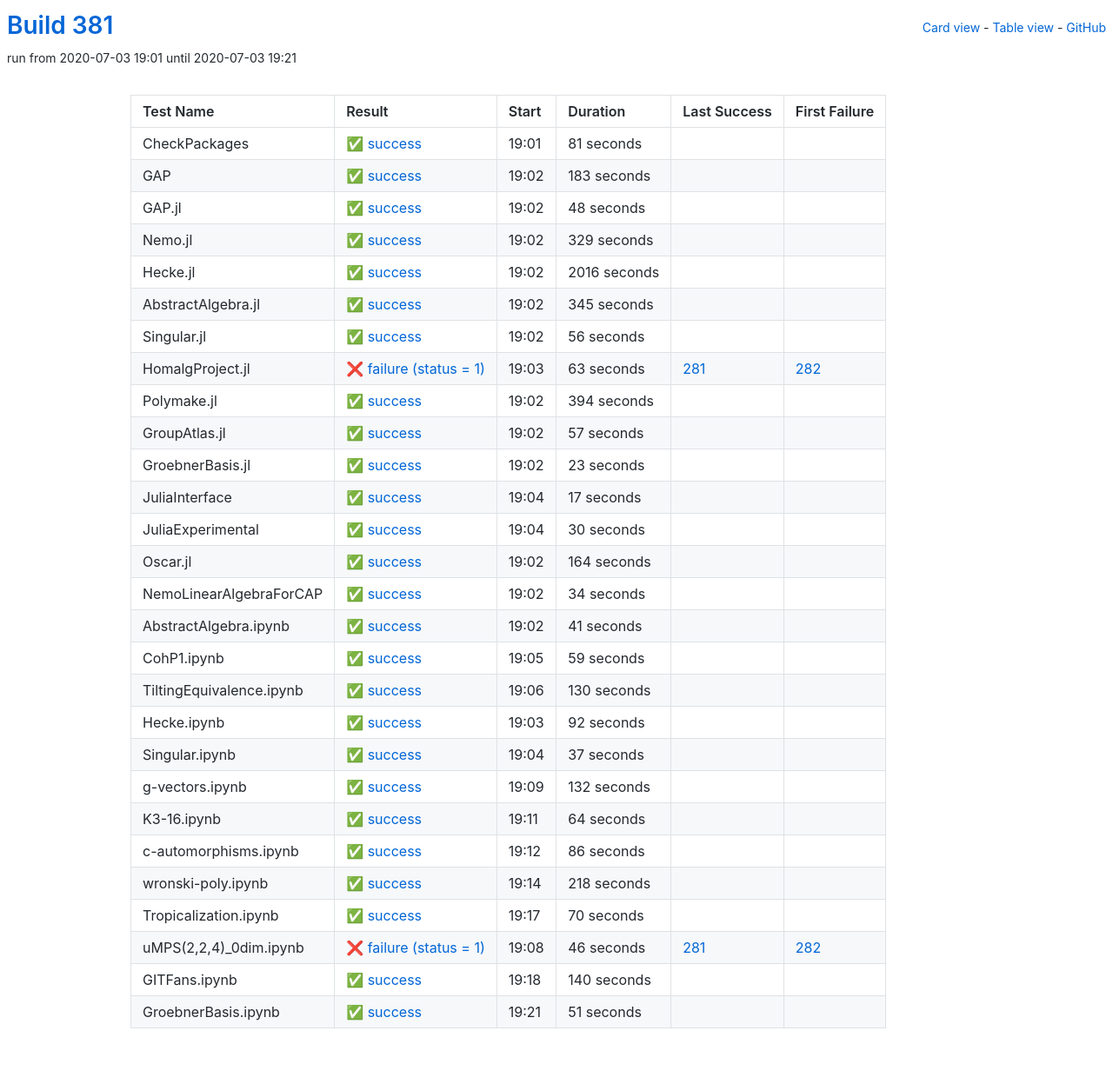
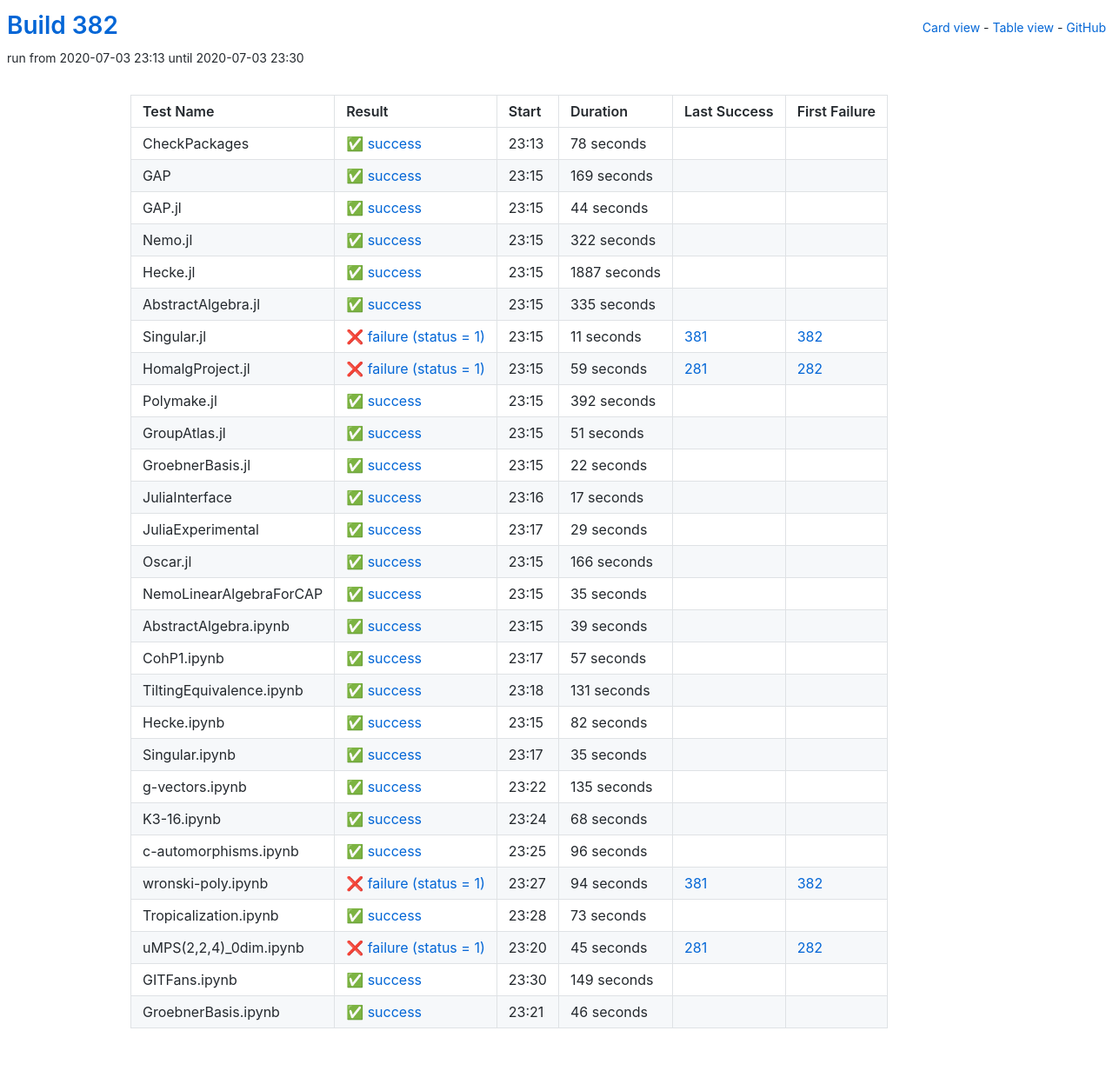
Before and after one commit to oscar-system/oscar-ci-status-stable, a Jekyll site: the page built from table.html, in a window 1280 px wide. Shown: the whole page at 87% size. Built offline with Jekyll 4.4.1, drawn with Linux system fonts in a browser that asks for light colours.

Commit message:
Build #382

```diff
--- a/_data/ci.yml
+++ b/_data/ci.yml
@@ -1,6 +1,6 @@
 ---
-build: 381
-build_url: https://oscarci.mathematik.uni-kl.de/job/oscar-stable/381/
+build: 382
+build_url: https://oscarci.mathematik.uni-kl.de/job/oscar-stable/382/
 job: oscar-stable
 organization: oscar-system
 repo: oscar-ci-status-stable
@@ -8,140 +8,140 @@ repourl: https://github.com/oscar-system/oscar-ci-status-stable
 tests:
 - name: CheckPackages
   id: checkpackages
-  log: https://oscarci.mathematik.uni-kl.de/job/oscar-stable/381/artifact/logs/build-381/CheckPackages.log
-  start: 2020-07-03 19:01
+  log: https://oscarci.mathematik.uni-kl.de/job/oscar-stable/382/artifact/logs/build-382/CheckPackages.log
+  start: 2020-07-03 23:13
   success: true
   exitcode: 0
   status: success
-  duration: 81
+  duration: 78
   last_success: false
   last_success_url:
   first_failure: false
   first_failure_url:
 - name: GAP
   id: gap
-  log: https://oscarci.mathematik.uni-kl.de/job/oscar-stable/381/artifact/logs/build-381/GAP.log
-  start: 2020-07-03 19:02
+  log: https://oscarci.mathematik.uni-kl.de/job/oscar-stable/382/artifact/logs/build-382/GAP.log
+  start: 2020-07-03 23:15
   success: true
   exitcode: 0
   status: success
-  duration: 183
+  duration: 169
   last_success: false
   last_success_url:
   first_failure: false
   first_failure_url:
 - name: GAP.jl
   id: gap-jl
-  log: https://oscarci.mathematik.uni-kl.de/job/oscar-stable/381/artifact/logs/build-381/GAP.jl.log
-  start: 2020-07-03 19:02
+  log: https://oscarci.mathematik.uni-kl.de/job/oscar-stable/382/artifact/logs/build-382/GAP.jl.log
+  start: 2020-07-03 23:15
   success: true
   exitcode: 0
   status: success
-  duration: 48
+  duration: 44
   last_success: false
   last_success_url:
   first_failure: false
   first_failure_url:
 - name: Nemo.jl
   id: nemo-jl
-  log: https://oscarci.mathematik.uni-kl.de/job/oscar-stable/381/artifact/logs/build-381/Nemo.jl.log
-  start: 2020-07-03 19:02
+  log: https://oscarci.mathematik.uni-kl.de/job/oscar-stable/382/artifact/logs/build-382/Nemo.jl.log
+  start: 2020-07-03 23:15
   success: true
   exitcode: 0
   status: success
-  duration: 329
+  duration: 322
   last_success: false
   last_success_url:
   first_failure: false
   first_failure_url:
 - name: Hecke.jl
   id: hecke-jl
-  log: https://oscarci.mathematik.uni-kl.de/job/oscar-stable/381/artifact/logs/build-381/Hecke.jl.log
-  start: 2020-07-03 19:02
+  log: https://oscarci.mathematik.uni-kl.de/job/oscar-stable/382/artifact/logs/build-382/Hecke.jl.log
+  start: 2020-07-03 23:15
   success: true
   exitcode: 0
   status: success
-  duration: 2016
+  duration: 1887
   last_success: false
   last_success_url:
   first_failure: false
   first_failure_url:
 - name: AbstractAlgebra.jl
   id: abstractalgebra-jl
-  log: https://oscarci.mathematik.uni-kl.de/job/oscar-stable/381/artifact/logs/build-381/AbstractAlgebra.jl.log
-  start: 2020-07-03 19:02
+  log: https://oscarci.mathematik.uni-kl.de/job/oscar-stable/382/artifact/logs/build-382/AbstractAlgebra.jl.log
+  start: 2020-07-03 23:15
   success: true
   exitcode: 0
   status: success
-  duration: 345
+  duration: 335
   last_success: false
   last_success_url:
   first_failure: false
   first_failure_url:
 - name: Singular.jl
   id: singular-jl
-  log: https://oscarci.mathematik.uni-kl.de/job/oscar-stable/381/artifact/logs/build-381/Singular.jl.log
-  start: 2020-07-03 19:02
-  success: true
-  exitcode: 0
-  status: success
-  duration: 56
-  last_success: false
-  last_success_url:
-  first_failure: false
-  first_failure_url:
-- name: HomalgProject.jl
-  id: homalgproject-jl
-  log: https://oscarci.mathematik.uni-kl.de/job/oscar-stable/381/artifact/logs/build-381/HomalgProject.jl.log
-  start: 2020-07-03 19:03
+  log: https://oscarci.mathematik.uni-kl.de/job/oscar-stable/382/artifact/logs/build-382/Singular.jl.log
+  start: 2020-07-03 23:15
   success: false
   exitcode: 1
   status: failure
-  duration: 63
+  duration: 11
+  last_success: 381
+  last_success_url: https://oscarci.mathematik.uni-kl.de/job/oscar-stable/381/
+  first_failure: 382
+  first_failure_url: https://oscarci.mathematik.uni-kl.de/job/oscar-stable/382/
+- name: HomalgProject.jl
+  id: homalgproject-jl
+  log: https://oscarci.mathematik.uni-kl.de/job/oscar-stable/382/artifact/logs/build-382/HomalgProject.jl.log
+  start: 2020-07-03 23:15
+  success: false
+  exitcode: 1
+  status: failure
+  duration: 59
   last_success: 281
   last_success_url: https://oscarci.mathematik.uni-kl.de/job/oscar-stable/281/
   first_failure: 282
   first_failure_url: https://oscarci.mathematik.uni-kl.de/job/oscar-stable/282/
 - name: Polymake.jl
   id: polymake-jl
-  log: https://oscarci.mathematik.uni-kl.de/job/oscar-stable/381/artifact/logs/build-381/Polymake.jl.log
-  start: 2020-07-03 19:02
+  log: https://oscarci.mathematik.uni-kl.de/job/oscar-stable/382/artifact/logs/build-382/Polymake.jl.log
+  start: 2020-07-03 23:15
   success: true
   exitcode: 0
   status: success
-  duration: 394
+  duration: 392
   last_success: false
   last_success_url:
   first_failure: false
   first_failure_url:
 - name: GroupAtlas.jl
   id: groupatlas-jl
-  log: https://oscarci.mathematik.uni-kl.de/job/oscar-stable/381/artifact/logs/build-381/GroupAtlas.jl.log
-  start: 2020-07-03 19:02
+  log: https://oscarci.mathematik.uni-kl.de/job/oscar-stable/382/artifact/logs/build-382/GroupAtlas.jl.log
+  start: 2020-07-03 23:15
   success: true
   exitcode: 0
   status: success
-  duration: 57
+  duration: 51
   last_success: false
   last_success_url:
   first_failure: false
   first_failure_url:
 - name: GroebnerBasis.jl
   id: groebnerbasis-jl
-  log: https://oscarci.mathematik.uni-kl.de/job/oscar-stable/381/artifact/logs/build-381/GroebnerBasis.jl.log
-  start: 2020-07-03 19:02
+  log: https://oscarci.mathematik.uni-kl.de/job/oscar-stable/382/artifact/logs/build-382/GroebnerBasis.jl.log
+  start: 2020-07-03 23:15
   success: true
   exitcode: 0
   status: success
-  duration: 23
+  duration: 22
   last_success: false
   last_success_url:
   first_failure: false
   first_failure_url:
 - name: JuliaInterface
   id: juliainterface
-  log: https://oscarci.mathematik.uni-kl.de/job/oscar-stable/381/artifact/logs/build-381/JuliaInterface.log
-  start: 2020-07-03 19:04
+  log: https://oscarci.mathematik.uni-kl.de/job/oscar-stable/382/artifact/logs/build-382/JuliaInterface.log
+  start: 2020-07-03 23:16
   success: true
   exitcode: 0
   status: success
@@ -152,192 +152,192 @@ tests:
   first_failure_url:
 - name: JuliaExperimental
   id: juliaexperimental
-  log: https://oscarci.mathematik.uni-kl.de/job/oscar-stable/381/artifact/logs/build-381/JuliaExperimental.log
-  start: 2020-07-03 19:04
+  log: https://oscarci.mathematik.uni-kl.de/job/oscar-stable/382/artifact/logs/build-382/JuliaExperimental.log
+  start: 2020-07-03 23:17
   success: true
   exitcode: 0
   status: success
-  duration: 30
+  duration: 29
   last_success: false
   last_success_url:
   first_failure: false
   first_failure_url:
 - name: Oscar.jl
   id: oscar-jl
-  log: https://oscarci.mathematik.uni-kl.de/job/oscar-stable/381/artifact/logs/build-381/Oscar.jl.log
-  start: 2020-07-03 19:02
+  log: https://oscarci.mathematik.uni-kl.de/job/oscar-stable/382/artifact/logs/build-382/Oscar.jl.log
+  start: 2020-07-03 23:15
   success: true
   exitcode: 0
   status: success
-  duration: 164
+  duration: 166
   last_success: false
   last_success_url:
   first_failure: false
   first_failure_url:
 - name: NemoLinearAlgebraForCAP
   id: nemolinearalgebraforcap
-  log: https://oscarci.mathematik.uni-kl.de/job/oscar-stable/381/artifact/logs/build-381/NemoLinearAlgebraForCAP.log
-  start: 2020-07-03 19:02
+  log: https://oscarci.mathematik.uni-kl.de/job/oscar-stable/382/artifact/logs/build-382/NemoLinearAlgebraForCAP.log
+  start: 2020-07-03 23:15
   success: true
   exitcode: 0
   status: success
-  duration: 34
+  duration: 35
   last_success: false
   last_success_url:
   first_failure: false
   first_failure_url:
 - name: AbstractAlgebra.ipynb
   id: abstractalgebra-ipynb
-  log: https://oscarci.mathematik.uni-kl.de/job/oscar-stable/381/artifact/logs/build-381/AbstractAlgebra.ipynb.log
-  start: 2020-07-03 19:02
+  log: https://oscarci.mathematik.uni-kl.de/job/oscar-stable/382/artifact/logs/build-382/AbstractAlgebra.ipynb.log
+  start: 2020-07-03 23:15
   success: true
   exitcode: 0
   status: success
-  duration: 41
+  duration: 39
   last_success: false
   last_success_url:
   first_failure: false
   first_failure_url:
 - name: CohP1.ipynb
   id: cohp1-ipynb
-  log: https://oscarci.mathematik.uni-kl.de/job/oscar-stable/381/artifact/logs/build-381/CohP1.ipynb.log
-  start: 2020-07-03 19:05
+  log: https://oscarci.mathematik.uni-kl.de/job/oscar-stable/382/artifact/logs/build-382/CohP1.ipynb.log
+  start: 2020-07-03 23:17
   success: true
   exitcode: 0
   status: success
-  duration: 59
+  duration: 57
   last_success: false
   last_success_url:
   first_failure: false
   first_failure_url:
 - name: TiltingEquivalence.ipynb
   id: tiltingequivalence-ipynb
-  log: https://oscarci.mathematik.uni-kl.de/job/oscar-stable/381/artifact/logs/build-381/TiltingEquivalence.ipynb.log
-  start: 2020-07-03 19:06
+  log: https://oscarci.mathematik.uni-kl.de/job/oscar-stable/382/artifact/logs/build-382/TiltingEquivalence.ipynb.log
+  start: 2020-07-03 23:18
   success: true
   exitcode: 0
   status: success
-  duration: 130
+  duration: 131
   last_success: false
   last_success_url:
   first_failure: false
   first_failure_url:
 - name: Hecke.ipynb
   id: hecke-ipynb
-  log: https://oscarci.mathematik.uni-kl.de/job/oscar-stable/381/artifact/logs/build-381/Hecke.ipynb.log
-  start: 2020-07-03 19:03
+  log: https://oscarci.mathematik.uni-kl.de/job/oscar-stable/382/artifact/logs/build-382/Hecke.ipynb.log
+  start: 2020-07-03 23:15
   success: true
   exitcode: 0
   status: success
-  duration: 92
+  duration: 82
   last_success: false
   last_success_url:
   first_failure: false
   first_failure_url:
 - name: Singular.ipynb
   id: singular-ipynb
-  log: https://oscarci.mathematik.uni-kl.de/job/oscar-stable/381/artifact/logs/build-381/Singular.ipynb.log
-  start: 2020-07-03 19:04
+  log: https://oscarci.mathematik.uni-kl.de/job/oscar-stable/382/artifact/logs/build-382/Singular.ipynb.log
+  start: 2020-07-03 23:17
   success: true
   exitcode: 0
   status: success
-  duration: 37
+  duration: 35
   last_success: false
   last_success_url:
   first_failure: false
   first_failure_url:
 - name: g-vectors.ipynb
   id: g-vectors-ipynb
-  log: https://oscarci.mathematik.uni-kl.de/job/oscar-stable/381/artifact/logs/build-381/g-vectors.ipynb.log
-  start: 2020-07-03 19:09
+  log: https://oscarci.mathematik.uni-kl.de/job/oscar-stable/382/artifact/logs/build-382/g-vectors.ipynb.log
+  start: 2020-07-03 23:22
   success: true
   exitcode: 0
   status: success
-  duration: 132
+  duration: 135
   last_success: false
   last_success_url:
   first_failure: false
   first_failure_url:
 - name: K3-16.ipynb
   id: k3-16-ipynb
-  log: https://oscarci.mathematik.uni-kl.de/job/oscar-stable/381/artifact/logs/build-381/K3-16.ipynb.log
-  start: 2020-07-03 19:11
+  log: https://oscarci.mathematik.uni-kl.de/job/oscar-stable/382/artifact/logs/build-382/K3-16.ipynb.log
+  start: 2020-07-03 23:24
   success: true
   exitcode: 0
   status: success
-  duration: 64
+  duration: 68
   last_success: false
   last_success_url:
   first_failure: false
   first_failure_url:
 - name: c-automorphisms.ipynb
   id: c-automorphisms-ipynb
-  log: https://oscarci.mathematik.uni-kl.de/job/oscar-stable/381/artifact/logs/build-381/c-automorphisms.ipynb.log
-  start: 2020-07-03 19:12
+  log: https://oscarci.mathematik.uni-kl.de/job/oscar-stable/382/artifact/logs/build-382/c-automorphisms.ipynb.log
+  start: 2020-07-03 23:25
   success: true
   exitcode: 0
   status: success
-  duration: 86
+  duration: 96
   last_success: false
   last_success_url:
   first_failure: false
   first_failure_url:
 - name: wronski-poly.ipynb
   id: wronski-poly-ipynb
-  log: https://oscarci.mathematik.uni-kl.de/job/oscar-stable/381/artifact/logs/build-381/wronski-poly.ipynb.log
-  start: 2020-07-03 19:14
+  log: https://oscarci.mathematik.uni-kl.de/job/oscar-stable/382/artifact/logs/build-382/wronski-poly.ipynb.log
+  start: 2020-07-03 23:27
+  success: false
+  exitcode: 1
+  status: failure
+  duration: 94
+  last_success: 381
+  last_success_url: https://oscarci.mathematik.uni-kl.de/job/oscar-stable/381/
+  first_failure: 382
+  first_failure_url: https://oscarci.mathematik.uni-kl.de/job/oscar-stable/382/
+- name: Tropicalization.ipynb
+  id: tropicalization-ipynb
+  log: https://oscarci.mathematik.uni-kl.de/job/oscar-stable/382/artifact/logs/build-382/Tropicalization.ipynb.log
+  start: 2020-07-03 23:28
   success: true
   exitcode: 0
   status: success
-  duration: 218
-  last_success: false
-  last_success_url:
-  first_failure: false
-  first_failure_url:
-- name: Tropicalization.ipynb
-  id: tropicalization-ipynb
-  log: https://oscarci.mathematik.uni-kl.de/job/oscar-stable/381/artifact/logs/build-381/Tropicalization.ipynb.log
-  start: 2020-07-03 19:17
-  success: true
-  exitcode: 0
-  status: success
-  duration: 70
+  duration: 73
   last_success: false
   last_success_url:
   first_failure: false
   first_failure_url:
 - name: uMPS(2,2,4)_0dim.ipynb
   id: umps-2-2-4-0dim-ipynb
-  log: https://oscarci.mathematik.uni-kl.de/job/oscar-stable/381/artifact/logs/build-381/uMPS-2-2-4-_0dim.ipynb.log
-  start: 2020-07-03 19:08
+  log: https://oscarci.mathematik.uni-kl.de/job/oscar-stable/382/artifact/logs/build-382/uMPS-2-2-4-_0dim.ipynb.log
+  start: 2020-07-03 23:20
   success: false
   exitcode: 1
   status: failure
-  duration: 46
+  duration: 45
   last_success: 281
   last_success_url: https://oscarci.mathematik.uni-kl.de/job/oscar-stable/281/
   first_failure: 282
   first_failure_url: https://oscarci.mathematik.uni-kl.de/job/oscar-stable/282/
 - name: GITFans.ipynb
   id: gitfans-ipynb
-  log: https://oscarci.mathematik.uni-kl.de/job/oscar-stable/381/artifact/logs/build-381/GITFans.ipynb.log
-  start: 2020-07-03 19:18
+  log: https://oscarci.mathematik.uni-kl.de/job/oscar-stable/382/artifact/logs/build-382/GITFans.ipynb.log
+  start: 2020-07-03 23:30
   success: true
   exitcode: 0
   status: success
-  duration: 140
+  duration: 149
   last_success: false
   last_success_url:
   first_failure: false
   first_failure_url:
 - name: GroebnerBasis.ipynb
   id: groebnerbasis-ipynb
-  log: https://oscarci.mathematik.uni-kl.de/job/oscar-stable/381/artifact/logs/build-381/GroebnerBasis.ipynb.log
-  start: 2020-07-03 19:21
+  log: https://oscarci.mathematik.uni-kl.de/job/oscar-stable/382/artifact/logs/build-382/GroebnerBasis.ipynb.log
+  start: 2020-07-03 23:21
   success: true
   exitcode: 0
   status: success
-  duration: 51
+  duration: 46
   last_success: false
   last_success_url:
   first_failure: false
```
Also changed, not shown: README.md.
